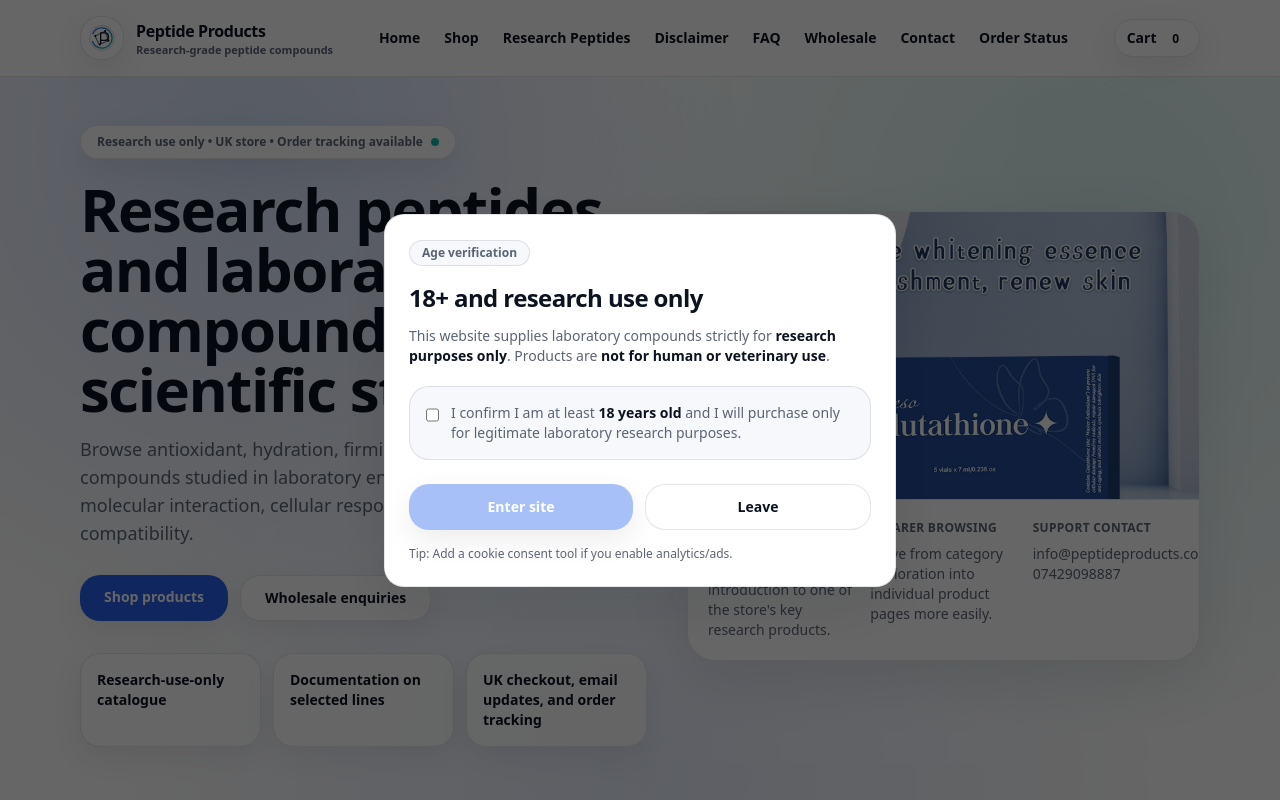
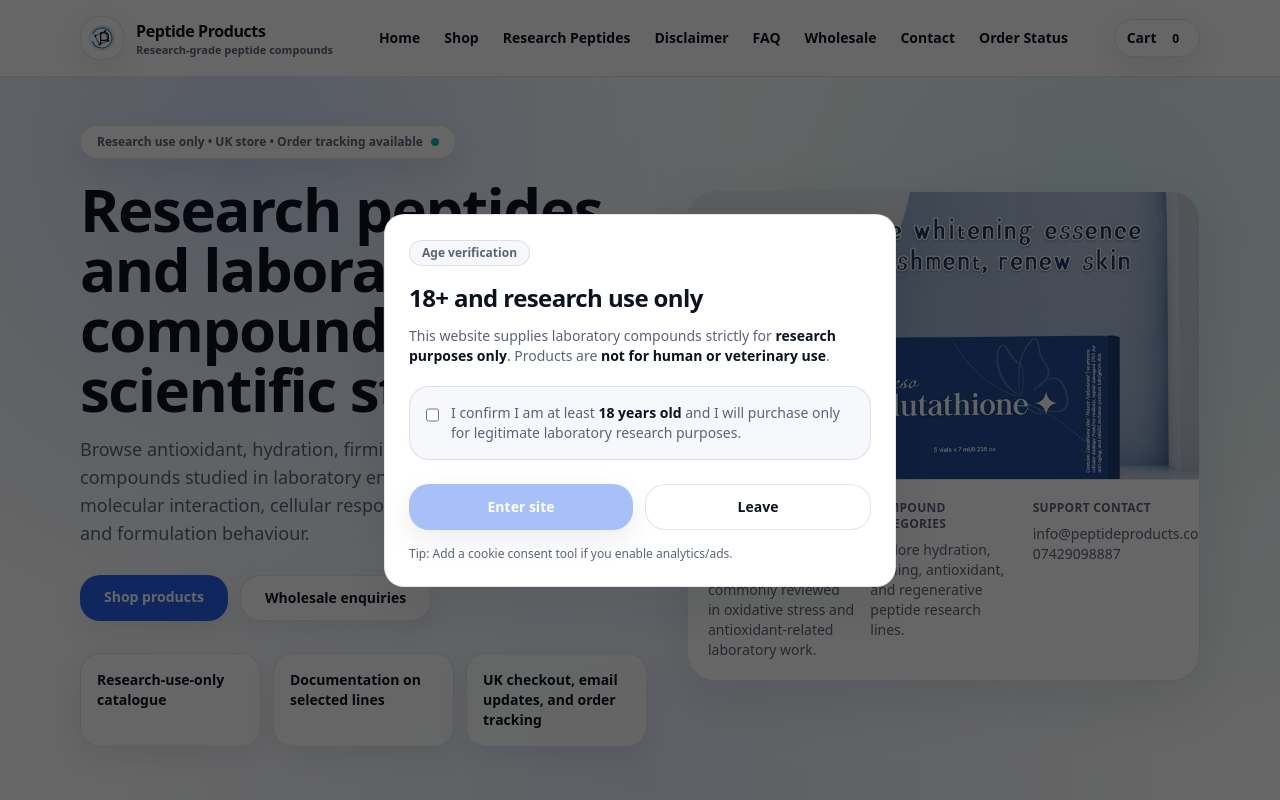
Before and after one commit to readdocs-ai/peptideproducts-store, a Next.js app: page / in a window 1280 px wide. Shown: the top 800 px of the page. Built offline with nearby package versions, Linux system fonts and the light colour scheme.

Commit message:
Clean homepage research-focused copy

```diff
--- a/src/app/page.tsx
+++ b/src/app/page.tsx
@@ -63,16 +63,16 @@ const categoryCards = [
 
 const whyChooseCards = [
   {
-    title: "Clear product pages",
-    copy: "Review pack size, pricing, imagery, and research notes before moving into the cart.",
+    title: "Antioxidant and regeneration pathways",
+    copy: "Research programmes may examine glutathione, vitamin C, PDRN, and collagen compounds when studying oxidative stress response, molecular repair, and compatibility behaviour.",
   },
   {
-    title: "Documentation where available",
-    copy: "Supported products can include COA and SDS files to help with internal review and procurement.",
+    title: "Hydration and carrier systems",
+    copy: "Hydration-focused compounds such as hyaluronic acid blends are commonly reviewed in extracellular compatibility, formulation stability, and carrier-related laboratory work.",
   },
   {
-    title: "UK order tracking",
-    copy: "Track active orders and receive email updates through the live storefront.",
+    title: "Firming and structural research",
+    copy: "Firming peptide blends may be examined in structural protein interaction, elasticity-related investigation, and broader formulation testing environments.",
   },
 ] as const;
 
@@ -198,7 +198,7 @@ export default function Home() {
                 <p className="mt-4 max-w-2xl text-base text-muted md:text-lg">
                   Browse antioxidant, hydration, firming, and regenerative peptide compounds studied
                   in laboratory environments investigating molecular interaction, cellular response,
-                  and compound compatibility.
+                  compound compatibility, and formulation behaviour.
                 </p>
 
                 <div className="mt-7 flex flex-wrap gap-3">
@@ -249,15 +249,15 @@ export default function Home() {
                       Antioxidant-led line
                     </div>
                     <p className="mt-2 text-sm text-muted">
-                      A strong visual introduction to one of the store&apos;s key research products.
+                      Glutathione-focused compounds are commonly reviewed in oxidative stress and antioxidant-related laboratory work.
                     </p>
                   </div>
                   <div>
                     <div className="text-xs font-extrabold uppercase tracking-wide text-muted">
-                      Clearer browsing
+                      Compound categories
                     </div>
                     <p className="mt-2 text-sm text-muted">
-                      Move from category exploration into individual product pages more easily.
+                      Explore hydration, firming, antioxidant, and regenerative peptide research lines.
                     </p>
                   </div>
                   <div>
@@ -284,7 +284,7 @@ export default function Home() {
                   Shop by research category
                 </h2>
                 <p className="mt-2 max-w-2xl text-sm text-muted">
-                  Explore the main research areas represented across the catalogue.
+                  Explore the main research areas represented across antioxidant, hydration, firming, and regenerative compound lines.
                 </p>
               </div>
               <Link href="/shop" className="text-sm font-extrabold text-ink/80 hover:text-ink">
@@ -327,7 +327,7 @@ export default function Home() {
                   Research peptide compounds
                 </h2>
                 <p className="mt-2 max-w-2xl text-sm text-muted">
-                  Six core product lines shown with their primary pack imagery.
+                  Six core compound lines shown with their primary pack imagery.
                 </p>
               </div>
               <Link href="/shop" className="text-sm font-extrabold text-ink/80 hover:text-ink">
```
